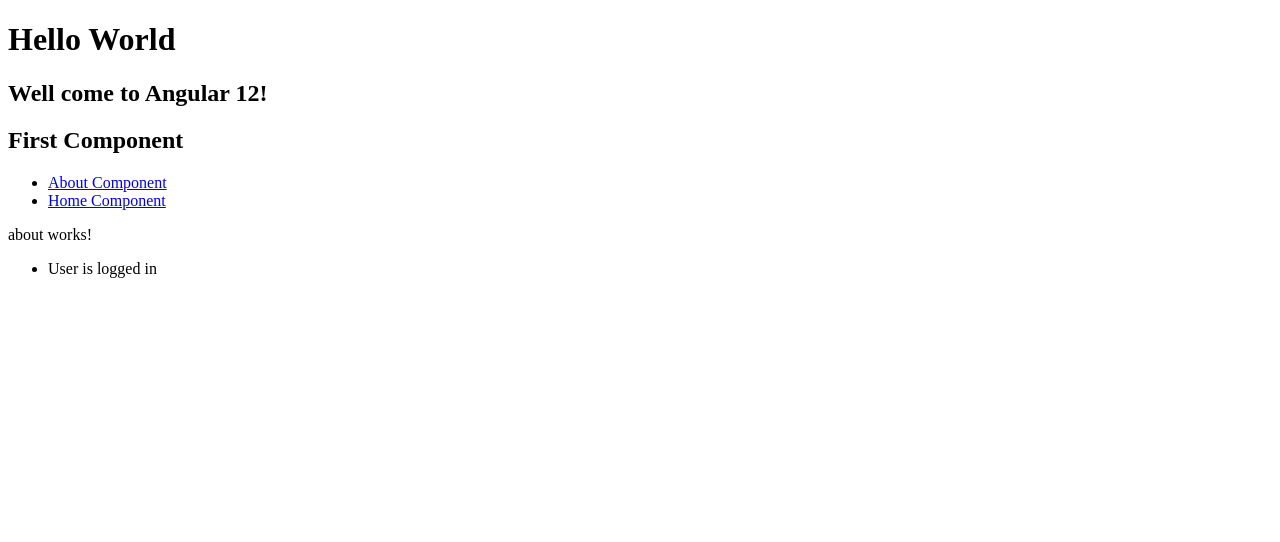
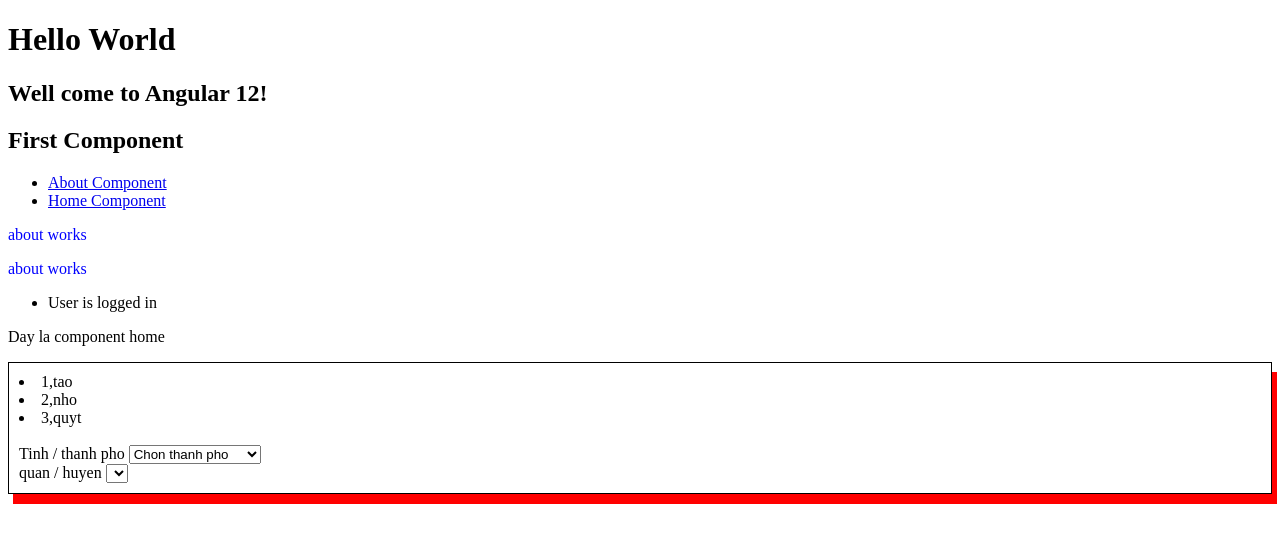
Before and after one commit to duclinhhuynh/Angular, an Angular app: page /about in a window 1280 px wide. Shown: the top 542 px of the page. Built offline with nearby package versions, Linux system fonts and the light colour scheme.

Commit message:
Derectives

```diff
--- /dev/null
+++ b/src/app/Directives/high-light.directive.ts
@@ -0,0 +1,15 @@
+import { Directive, ElementRef, Input } from '@angular/core';
+
+@Directive({
+  selector: '[appHighLight]'
+})
+export class HighLightDirective {
+  @Input() appHighLight = 'blue';
+  constructor(private el: ElementRef) {
+    console.log('contructor HightLightDirective', this.appHighLight);
+    el.nativeElement.style.color = this.appHighLight;
+   }
+   ngOninit(): void {
+    console.log('ngOninit HighLightDirective', this.appHighLight);
+   }
+}
--- a/src/app/about/about.component.html
+++ b/src/app/about/about.component.html
@@ -1,4 +1,5 @@
-<p>about works!</p>
+<p appHighLight style="width: 200px;">about works</p>
+<p [appHighLight] = "mycolor">about works</p>
 <ul [ngSwitch] ="loginName">
     <li *ngSwitchCase = "'user'">
         <p>User is logged in</p>
@@ -10,3 +11,4 @@
         <p>Please choose login name</p>
     </li>
 </ul>
+<app-home></app-home>
--- a/src/app/about/about.component.ts
+++ b/src/app/about/about.component.ts
@@ -7,6 +7,7 @@ import { Component, OnInit } from '@angular/core';
 })
 export class AboutComponent implements OnInit{
   public loginName = 'user'
+  public mycolor = 'green'
 
   constructor() {
 
--- a/src/app/app.module.ts
+++ b/src/app/app.module.ts
@@ -8,6 +8,7 @@ import { AboutComponent } from './about/about.component';
 import { OnSalePipe } from './on-sale.pipe';
 import { PageNotFoundComponent } from './page-not-found/page-not-found.component';
 import { AppRoutingModule } from './app-routing.module';
+import { HighLightDirective } from './Directives/high-light.directive';
 
 @NgModule({
   declarations: [
@@ -15,7 +16,8 @@ import { AppRoutingModule } from './app-routing.module';
     HomeComponent,
     AboutComponent,
     OnSalePipe,
-    PageNotFoundComponent
+    PageNotFoundComponent,
+    HighLightDirective
   ],
   imports: [
     BrowserModule,
```
Also changed, not shown: 1 other file (tests, documents, lock files or other folders).
